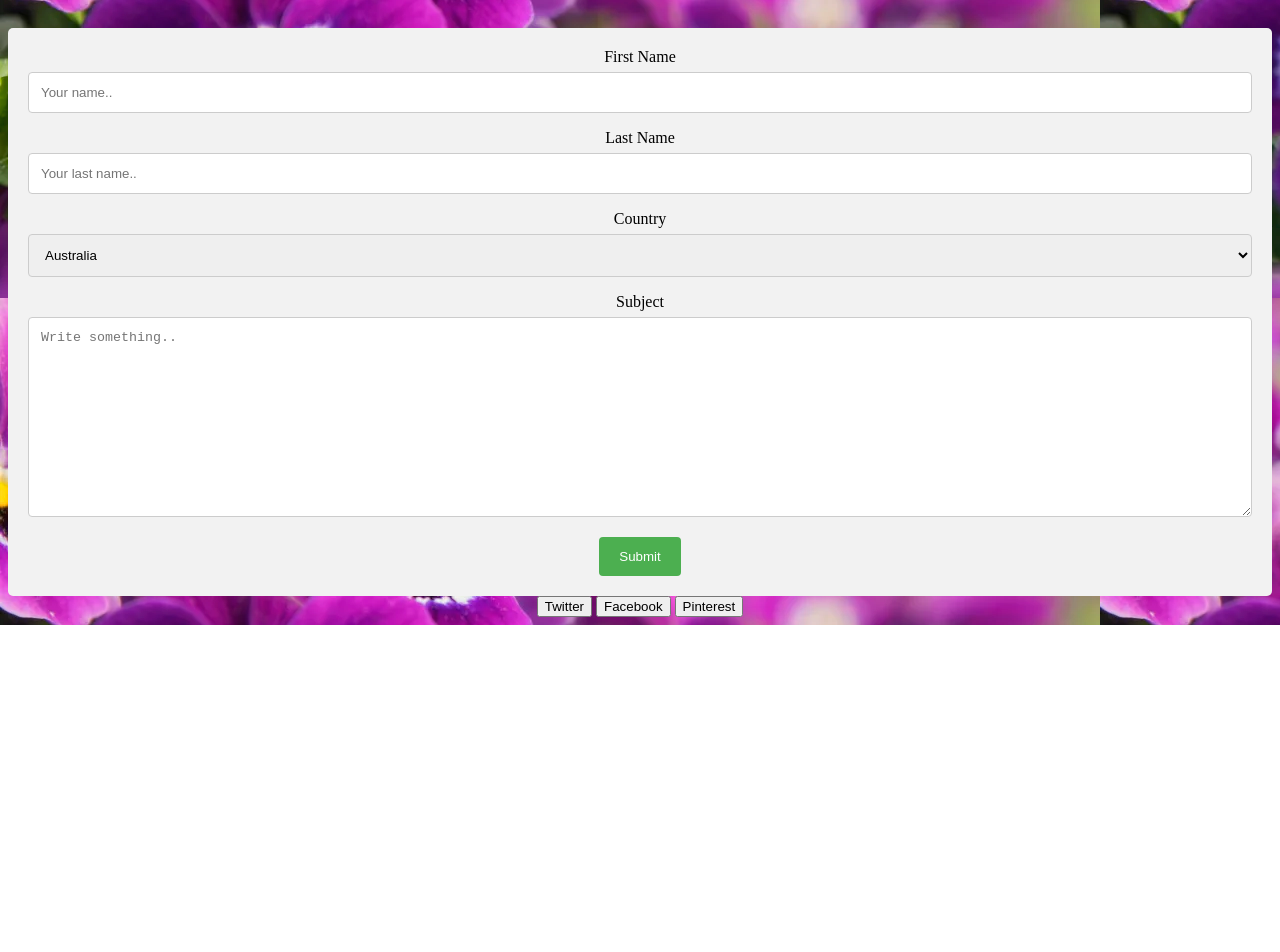
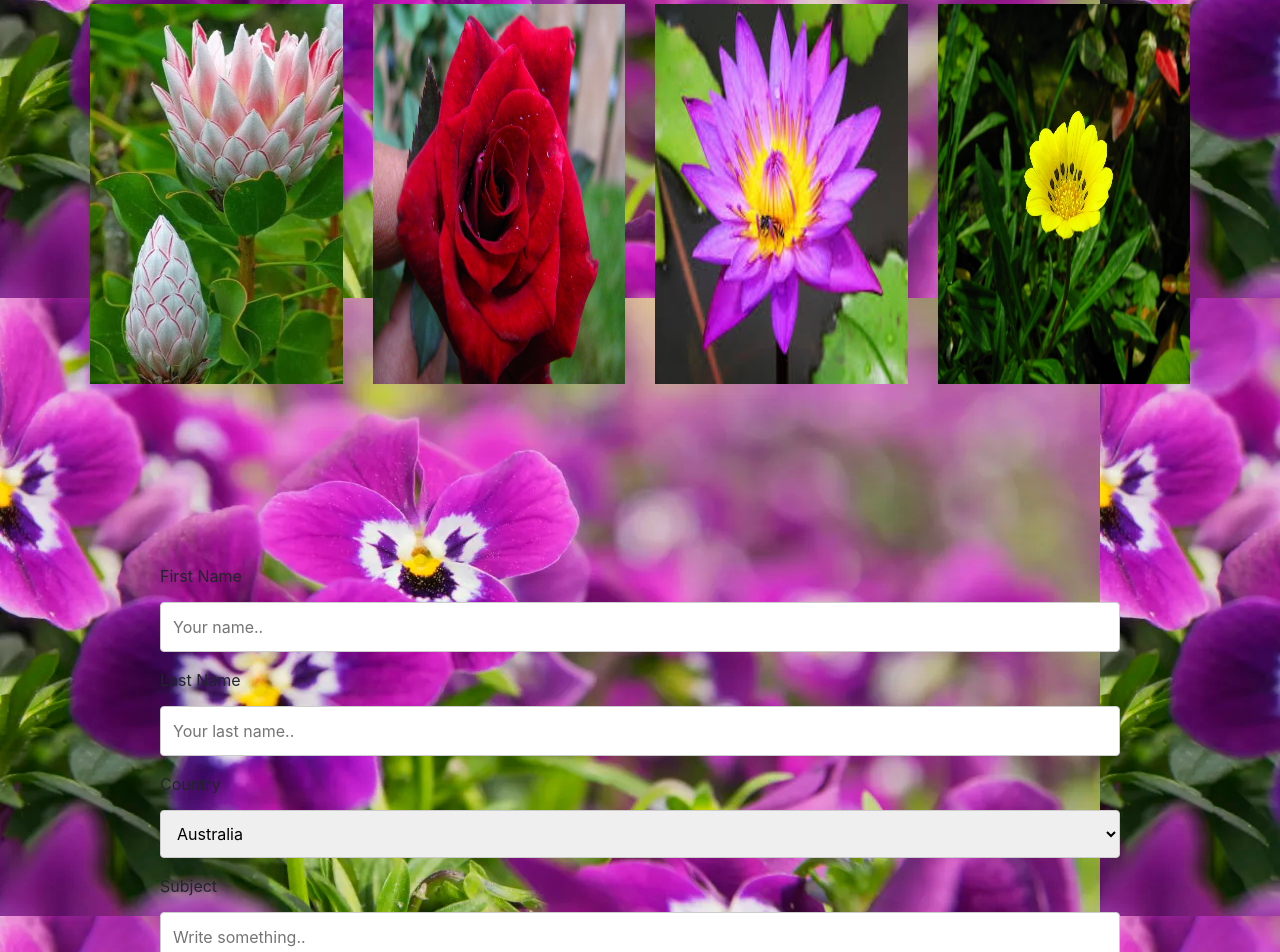
Before and after one commit to RSnape5199/Final-Project, a plain HTML site: page New Page.html in a window 1280 px wide. Shown: the part 320-1272 px from the top of the page. Before the commit the page ends 945 px from the top, so only its background shows below. Drawn offline with nearby package versions, Linux system fonts and the light colour scheme.

Commit message:
front page

```diff
--- a/New Page.html
+++ b/New Page.html
@@ -1,29 +1,45 @@
 <!DOCTYPE html>
 <html>
   <head>
+    <meta name="viewpoint" content="width=device-width, initial-scale=1.0">
+
+    <link rel="stylesheet" href="https://stackpath.bootstrapcdn.com/bootstrap/4.1.3/css/bootstrap.min.css" integrity="sha384-MCw98/SFnGE8fJT3GXwEOngsV7Zt27NXFoaoApmYm81iuXoPkFOJwJ8ERdknLPMO" crossorigin="anonymous">
+    <link rel="stylesheet" type="text/css" href="master.css">
+
+    <title>Asos Plants</title>
+  </head>
+  <body>
+    <center>
       <h1>ASOS PLANTS</h1>
-<center>
-</head>
-<center>
-<body>
-&nbsp; <br>
+
+      <br>
       <hr>
         HOME | SERVICES | IMAGE GALLERY | ABOUT US | CONTACT US | PRIVACY POLICY |
       <hr>
 
-</body>
-</center>
-</html>
-
-<link rel="stylesheet" type="text/css" href="master.css">
-<meta name="viewpoint" content="width=device-width, initial-scale=1.0">
-</head>
-
-<h2> 20% OFF EVERYTHING* </h2>
+      <h2> *20% OFF EVERYTHING* </h2>
       <h3> USE OUR CODE:PLANTSFORU </h3>
 
+      <div class="container">
+        <div class="row" id="plantImages">
+          <div class="col-3 plantImageOuter">
+            <img src="plant1.jpg" alt="plant1"/>
+          </div>
+          <div class="col-3 plantImageOuter">
+            <img src="plant3.jpg" alt="plant3"/>
+          </div>
+          <div class="col-3 plantImageOuter">
+            <img src="plant4.jpeg" alt="plant4" />
+          </div>
+          <div class="col-3 plantImageOuter">
+            <img src="plant5.jpg" alt="plant5"/>
+          </div>
+        </div>
+      </div>
 
-<div class="container">
+    </center>
+
+    <div class="field">
       <form action="action_page.php">
 
         <label for="fname">First Name</label>
@@ -46,6 +62,7 @@ HOME | SERVICES | IMAGE GALLERY | ABOUT US | CONTACT US | PRIVACY POLICY |
 
       </form>
     </div>
+
     <center>
       <div id='social-buttons'>
           <button class='btn-twitter'>Twitter</button>
@@ -53,7 +70,7 @@ HOME | SERVICES | IMAGE GALLERY | ABOUT US | CONTACT US | PRIVACY POLICY |
           <button class='btn-pinterest'>Pinterest</button>
         </div>
       </div>
-  <body>
     </center>
 
+  </body>
 </html>
--- a/master.css
+++ b/master.css
@@ -55,12 +55,15 @@ input[type=submit]:hover {
 /* Add a background color and some padding around the form */
 .container {
   border-radius: 5px;
-  background-color: #f2f2f2;
   padding: 20px;
 }
-p {
-  margin-top: 100px;
-  margin-bottom: 100px;
-  margin-right: 150px;
-  margin-left: 80px;
+.field {
+  padding: 10em;
 }
+#plantImages {
+  margin-top:2em;
+}
+.plantImageOuter img {
+  width: 100%;
+  height: 100%;
+}
```
Also changed, not shown: plant1.jpg (added), plant2.jpg (added), plant3.jpg (added), plant4.jpeg (added), plant5.jpg (added). Lines whose indentation alone changed are shown as unchanged.
